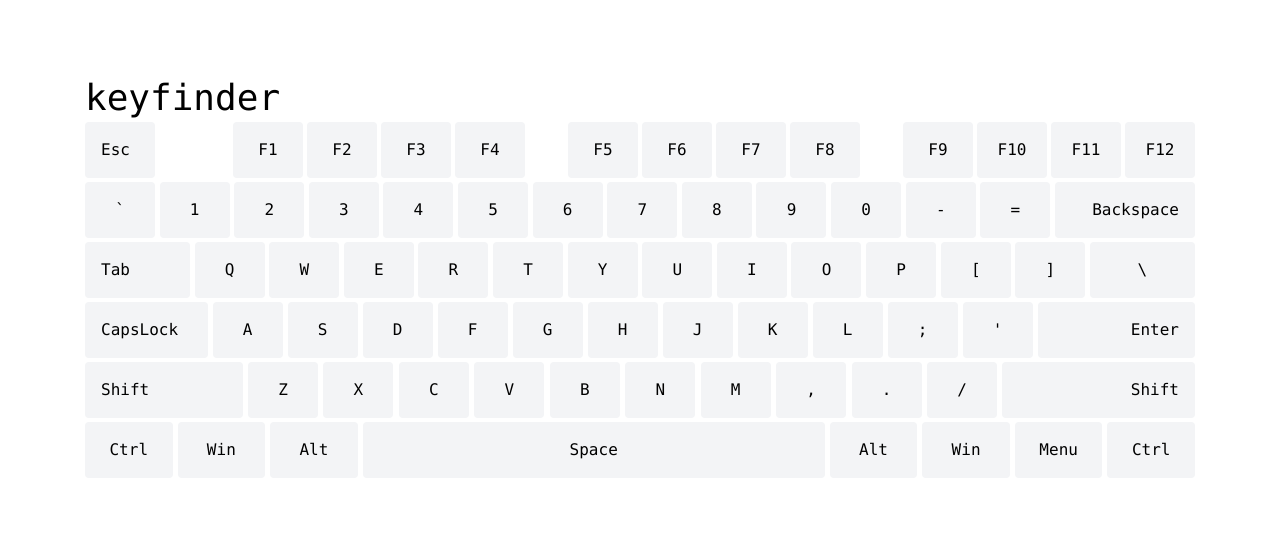
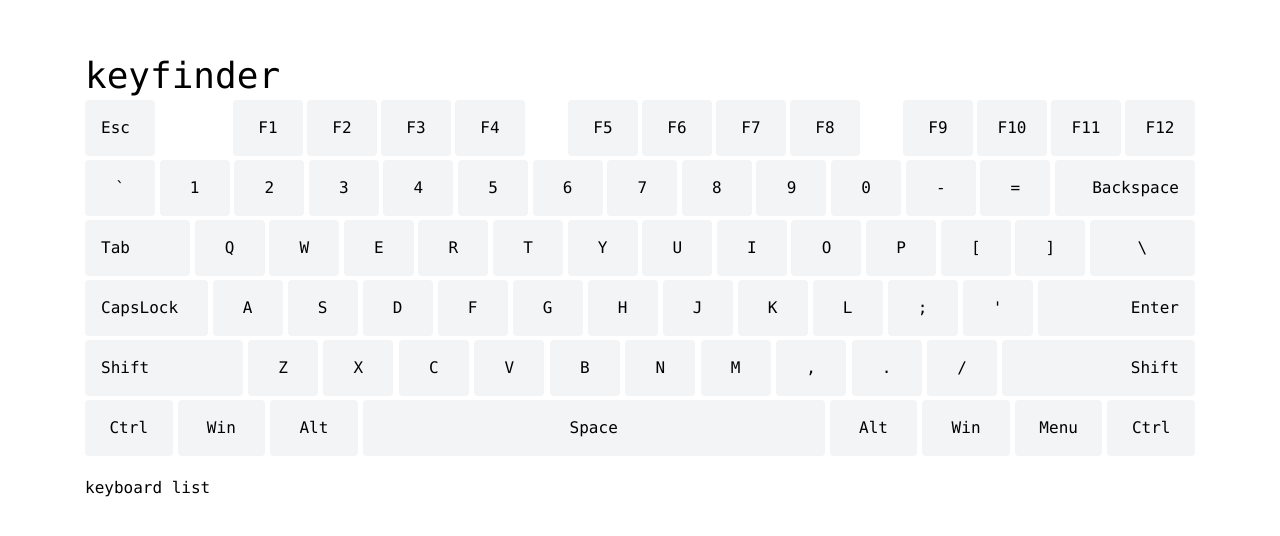
Before and after one commit to 43mm/keyfinder, a Svelte app: page / in a window 1280 px wide. Shown: the part 122-658 px from the top of the page. Built offline with nearby package versions, Linux system fonts and the light colour scheme.

Commit message:
feat: add keyboard list dialog

```diff
--- a/src/App.svelte
+++ b/src/App.svelte
@@ -1,6 +1,7 @@
 <script lang="ts">
   import { Tooltip } from "bits-ui";
   import Keyboard from "./Keyboard.svelte";
+  import KeyboardList from "./KeyboardList.svelte";
   import "./app.css";
 </script>
 
@@ -9,6 +10,7 @@
     <div class="inline-flex flex-col gap-y-1">
       <h1 class="text-4xl">keyfinder</h1>
       <Keyboard />
+      <KeyboardList />
     </div>
   </Tooltip.Provider>
 </main>
--- /dev/null
+++ b/src/KeyboardList.svelte
@@ -0,0 +1,17 @@
+<script lang="ts">
+  import { Dialog } from "bits-ui";
+</script>
+
+<div class="mt-4">
+  <Dialog.Root>
+    <Dialog.Trigger>keyboard list</Dialog.Trigger>
+    <Dialog.Portal>
+      <Dialog.Overlay class="fixed inset-0 z-50 bg-black/80" />
+      <Dialog.Content
+        class="fixed left-[50%] top-[50%] z-50 grid w-md max-w-lg max-h-2/3 overflow-auto translate-x-[-50%] translate-y-[-50%] bg-white p-6 rounded shadow font-mono"
+      >
+        dialog
+      </Dialog.Content>
+    </Dialog.Portal>
+  </Dialog.Root>
+</div>
```
